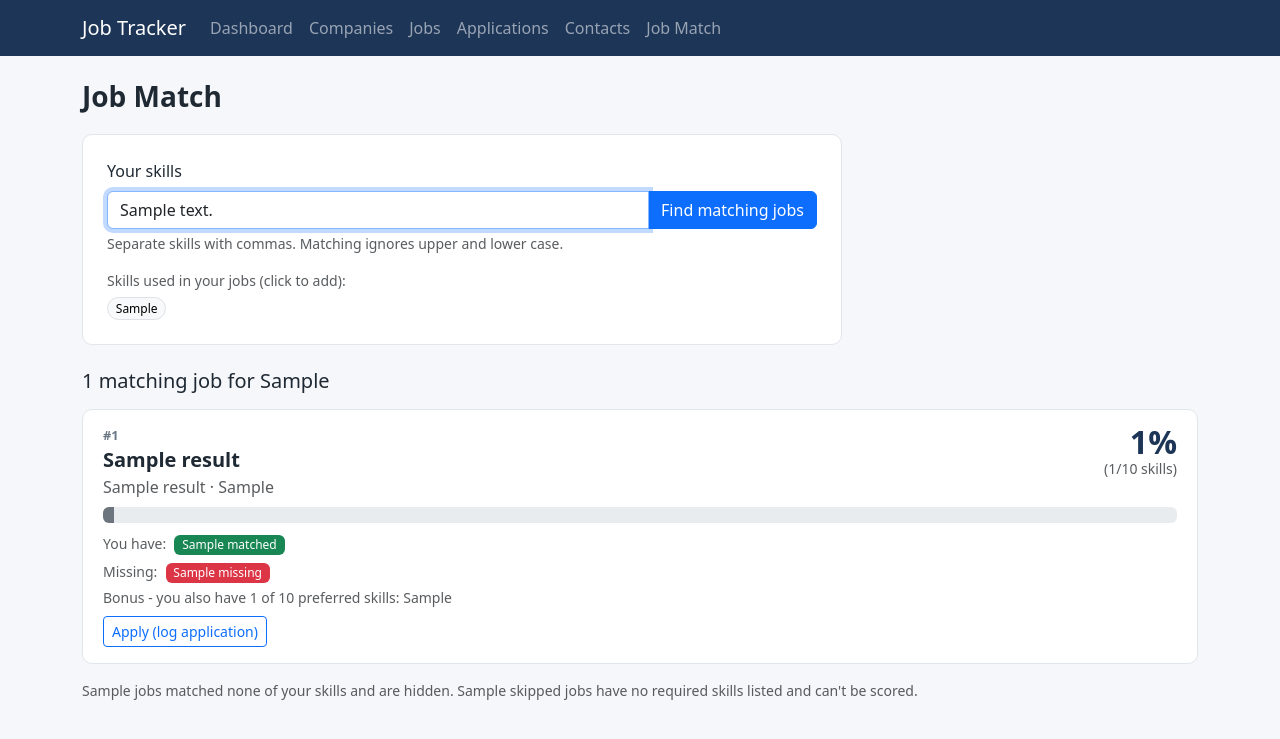
After one commit to Jcalarino/job-application-tracker, a Flask app: template templates/job_match.html in a window 1280 px wide. The commit adds this page. Shown: the top 739 px of the page. Run offline with Flask 3, Linux system fonts and the light colour scheme; the template is opened without the code that fills it: most values are stand-ins (such as "Sample title", 1, 10 or a date in 2020).

Commit message:
Add Job Match skill ranking with unit tests

```diff
--- a/app.py
+++ b/app.py
@@ -6,6 +6,7 @@ from flask import Flask, render_template, request, redirect, url_for, flash
 import mysql.connector
 
 from database import fetch_all, fetch_one, execute
+from matching import parse_skills, rank_jobs, collect_skills
 
 app = Flask(__name__)
 app.secret_key = 'change-this-to-any-random-text'  # needed for flash messages
@@ -143,15 +144,8 @@ def delete_company(company_id):
 JOB_TYPES = ['Full-time', 'Part-time', 'Contract', 'Internship']
 
 
-def split_skills(text):
-    """'Python, SQL ,python' -> ['Python', 'SQL'] (trimmed, no blanks, no duplicates)."""
-    seen, skills = set(), []
-    for part in (text or '').replace('\n', ',').split(','):
-        skill = part.strip()
-        if skill and skill.lower() not in seen:
-            seen.add(skill.lower())
-            skills.append(skill)
-    return skills
+# Skill lists are parsed the same way for the job form and for Job Match
+split_skills = parse_skills
 
 
 def load_requirements(raw):
@@ -756,5 +750,44 @@ def delete_contact(contact_id):
     return redirect(url_for('contacts'))
 
 
+# ------------------------------------------------------------
+# Job Match: enter your skills, see jobs ranked by match percentage
+# (the scoring itself lives in matching.py)
+# ------------------------------------------------------------
+@app.route('/job-match')
+def job_match():
+    raw = request.args.get('skills', '').strip()
+    user_skills = parse_skills(raw[:500])[:30]
+
+    rows = fetch_all('''
+        SELECT j.job_id, j.job_title, j.job_type, j.requirements, c.company_name
+        FROM jobs j
+        JOIN companies c ON j.company_id = c.company_id
+    ''')
+    jobs_for_matching = []
+    for row in rows:
+        requirements = load_requirements(row['requirements'])
+        jobs_for_matching.append({
+            'job_id': row['job_id'],
+            'job_title': row['job_title'],
+            'job_type': row['job_type'],
+            'company_name': row['company_name'],
+            'required_skills': requirements.get('required_skills', []),
+            'preferred_skills': requirements.get('preferred_skills', []),
+        })
+
+    results, skipped, zero_match = None, 0, 0
+    if user_skills:
+        results, skipped, zero_match = rank_jobs(jobs_for_matching, user_skills)
+
+    return render_template('job_match.html',
+                           skills_text=', '.join(user_skills),
+                           user_skills=user_skills,
+                           results=results,
+                           skipped=skipped,
+                           zero_match=zero_match,
+                           known_skills=collect_skills(jobs_for_matching))
+
+
 if __name__ == '__main__':
     app.run(debug=True)
--- a/static/style.css
+++ b/static/style.css
@@ -40,6 +40,33 @@ body {
   overflow: hidden;
 }
 
+.match-card {
+  background: #fff;
+  border: 1px solid #e1e6ec;
+  border-radius: 10px;
+  padding: 1rem 1.25rem;
+}
+
+.match-rank {
+  color: #6b7785;
+  font-size: 0.8rem;
+  font-weight: 600;
+}
+
+.match-percent {
+  font-size: 2rem;
+  font-weight: 700;
+  color: #1d3557;
+  line-height: 1;
+}
+
+.skill-chip {
+  cursor: pointer;
+  margin-right: 0.2rem;
+  font-weight: 500;
+  color: #1f2933;
+}
+
 .skill-badge {
   margin-right: 0.2rem;
   font-weight: 500;
--- a/templates/base.html
+++ b/templates/base.html
@@ -21,7 +21,7 @@
              href="{{ url_for('companies') }}">Companies</a>
         </li>
         <li class="nav-item">
-          <a class="nav-link {% if request.endpoint and 'job' in request.endpoint %}active{% endif %}"
+          <a class="nav-link {% if request.endpoint in ('jobs', 'add_job', 'edit_job', 'delete_job') %}active{% endif %}"
              href="{{ url_for('jobs') }}">Jobs</a>
         </li>
         <li class="nav-item">
@@ -32,7 +32,10 @@
           <a class="nav-link {% if request.endpoint and 'contact' in request.endpoint %}active{% endif %}"
              href="{{ url_for('contacts') }}">Contacts</a>
         </li>
-        {# The Job Match link gets added when we build it #}
+        <li class="nav-item">
+          <a class="nav-link {% if request.endpoint == 'job_match' %}active{% endif %}"
+             href="{{ url_for('job_match') }}">Job Match</a>
+        </li>
       </ul>
     </div>
   </nav>
--- /dev/null
+++ b/templates/job_match.html
@@ -0,0 +1,102 @@
+{% extends 'base.html' %}
+{% block title %}Job Match - Job Tracker{% endblock %}
+
+{% block content %}
+<h1 class="page-title">Job Match</h1>
+
+<form method="get" class="app-form mb-4">
+  <label for="skills" class="form-label">Your skills</label>
+  <div class="input-group">
+    <input type="text" class="form-control" id="skills" name="skills" maxlength="500"
+           placeholder="Python, SQL, Flask" value="{{ skills_text }}" autofocus>
+    <button class="btn btn-primary" type="submit">Find matching jobs</button>
+  </div>
+  <div class="form-text">Separate skills with commas. Matching ignores upper and lower case.</div>
+
+  {% if known_skills %}
+  <div class="mt-3">
+    <div class="small text-muted mb-1">Skills used in your jobs (click to add):</div>
+    {% for s in known_skills %}
+      <button type="button" class="badge rounded-pill text-bg-light border skill-chip"
+              data-skill="{{ s }}">{{ s }}</button>
+    {% endfor %}
+  </div>
+  {% endif %}
+</form>
+
+{% if results is none %}
+  <p class="text-muted">Enter your skills above to see jobs ranked by how well you match.</p>
+{% else %}
+  <h2 class="h5 mb-3">
+    {{ results | length }} matching job{{ '' if results | length == 1 else 's' }}
+    for {{ user_skills | join(', ') }}
+  </h2>
+
+  {% for r in results %}
+  <div class="match-card mb-3">
+    <div class="d-flex justify-content-between align-items-start flex-wrap gap-2">
+      <div>
+        <div class="match-rank">#{{ loop.index }}</div>
+        <div class="fw-semibold fs-5">{{ r.job_title }}</div>
+        <div class="text-muted">{{ r.company_name }}{% if r.job_type %} &middot; {{ r.job_type }}{% endif %}</div>
+      </div>
+      <div class="text-end">
+        <div class="match-percent">{{ r.percent }}%</div>
+        <div class="small text-muted">({{ r.matched_count }}/{{ r.total }} skills)</div>
+      </div>
+    </div>
+
+    <div class="progress my-2" role="progressbar" aria-valuenow="{{ r.percent }}" aria-valuemin="0" aria-valuemax="100">
+      <div class="progress-bar {% if r.percent >= 75 %}bg-success{% elif r.percent >= 50 %}bg-warning{% else %}bg-secondary{% endif %}"
+           style="width: {{ r.percent }}%"></div>
+    </div>
+
+    <div class="mb-1">
+      <span class="small text-muted me-1">You have:</span>
+      {% for s in r.matched %}<span class="badge text-bg-success skill-badge">{{ s }}</span>{% endfor %}
+    </div>
+    {% if r.missing %}
+    <div class="mb-1">
+      <span class="small text-muted me-1">Missing:</span>
+      {% for s in r.missing %}<span class="badge text-bg-danger skill-badge">{{ s }}</span>{% endfor %}
+    </div>
+    {% endif %}
+    {% if r.preferred_matched %}
+    <div class="mb-1 small text-muted">
+      Bonus - you also have {{ r.preferred_matched | length }} of {{ r.preferred_total }} preferred skill{{ '' if r.preferred_total == 1 else 's' }}:
+      {{ r.preferred_matched | join(', ') }}
+    </div>
+    {% endif %}
+
+    <div class="mt-2">
+      <a class="btn btn-sm btn-outline-primary"
+         href="{{ url_for('add_application', job_id=r.job_id) }}">Apply (log application)</a>
+    </div>
+  </div>
+  {% else %}
+    <p class="text-muted">None of your jobs list any of those skills as required.</p>
+  {% endfor %}
+
+  {% if zero_match or skipped %}
+  <p class="small text-muted">
+    {% if zero_match %}{{ zero_match }} job{{ '' if zero_match == 1 else 's' }} matched none of your skills and {{ 'is' if zero_match == 1 else 'are' }} hidden.{% endif %}
+    {% if skipped %}{{ skipped }} job{{ '' if skipped == 1 else 's' }} ha{{ 's' if skipped == 1 else 've' }} no required skills listed and can't be scored.{% endif %}
+  </p>
+  {% endif %}
+{% endif %}
+
+<script>
+  // Clicking a skill chip adds it to the input (once)
+  document.querySelectorAll('.skill-chip').forEach(function (chip) {
+    chip.addEventListener('click', function () {
+      var input = document.getElementById('skills');
+      var current = input.value.split(',').map(function (s) { return s.trim(); }).filter(Boolean);
+      var skill = chip.dataset.skill;
+      var already = current.some(function (s) { return s.toLowerCase() === skill.toLowerCase(); });
+      if (!already) { current.push(skill); }
+      input.value = current.join(', ');
+      input.focus();
+    });
+  });
+</script>
+{% endblock %}
```
Also changed, not shown: matching.py (added, +81 -0 lines), test_matching.py (added, +86 -0 lines).
